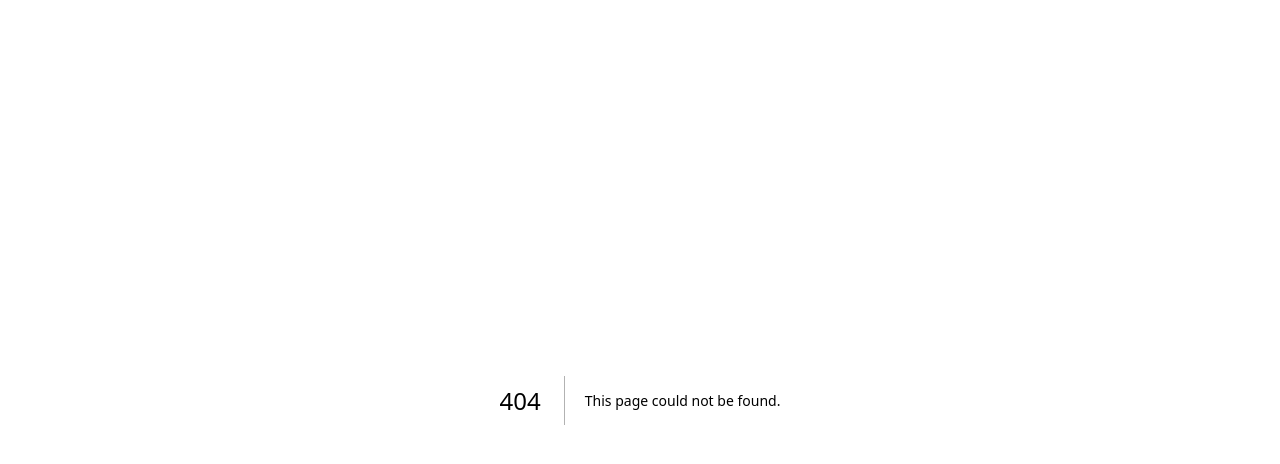
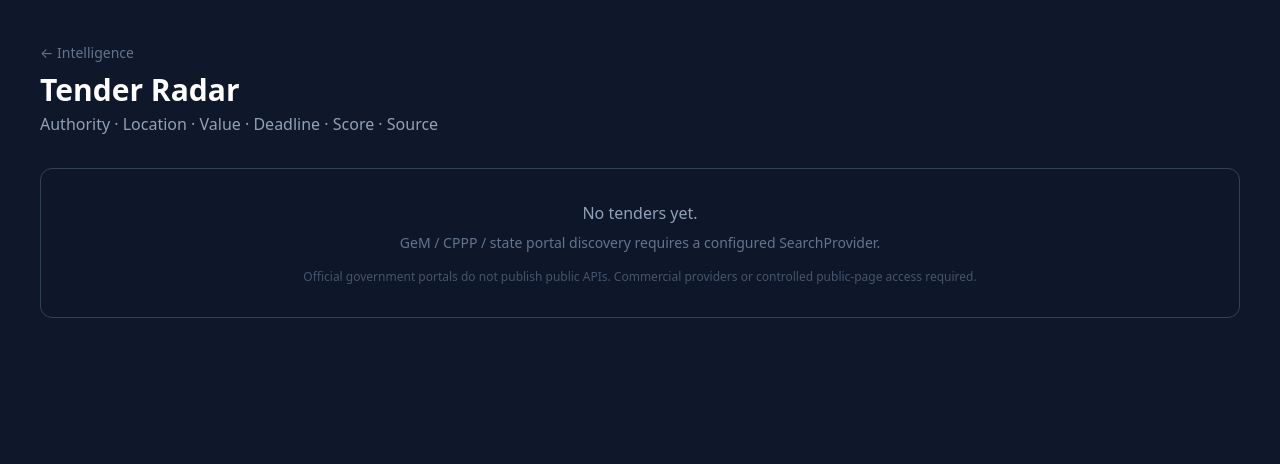
Before and after one commit to samsonjames7725-blip/groklbmt, a Next.js app: page /intelligence/tenders in a window 1280 px wide. Before the commit this address had no page. Shown: the top 464 px of the page. Built offline with nearby package versions, Linux system fonts and the light colour scheme.

Commit message:
feat: Tender Radar page

```diff
--- /dev/null
+++ b/src/app/intelligence/tenders/page.tsx
@@ -0,0 +1,25 @@
+import Link from "next/link";
+
+export default function TenderRadarPage() {
+  return (
+    <main className="min-h-screen p-6 md:p-10">
+      <header className="mb-8">
+        <Link href="/intelligence" className="text-sm text-slate-500 hover:text-sky-400">
+          ← Intelligence
+        </Link>
+        <h1 className="mt-2 text-3xl font-bold text-white">Tender Radar</h1>
+        <p className="mt-1 text-slate-400">Authority · Location · Value · Deadline · Score · Source</p>
+      </header>
+
+      <div className="rounded-xl border border-slate-700 bg-slate-900/50 p-8 text-center">
+        <p className="text-slate-400">No tenders yet.</p>
+        <p className="mt-2 text-sm text-slate-500">
+          GeM / CPPP / state portal discovery requires a configured SearchProvider.
+        </p>
+        <p className="mt-4 text-xs text-slate-600">
+          Official government portals do not publish public APIs. Commercial providers or controlled public-page access required.
+        </p>
+      </div>
+    </main>
+  );
+}
```
